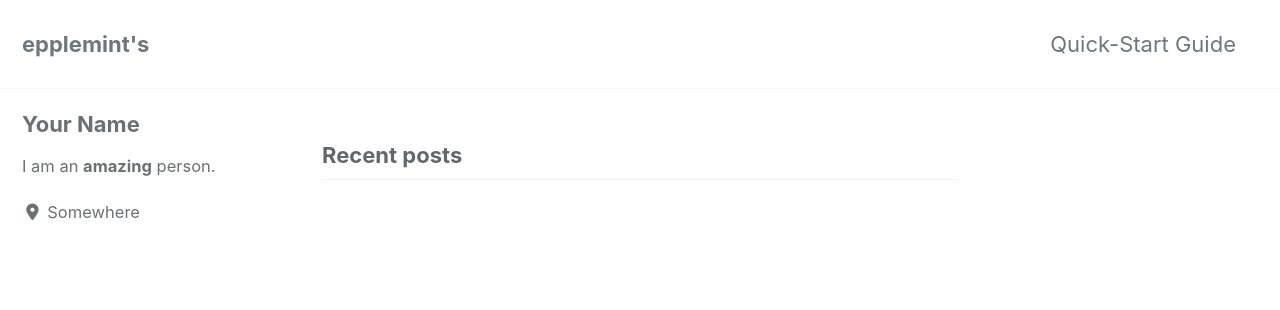
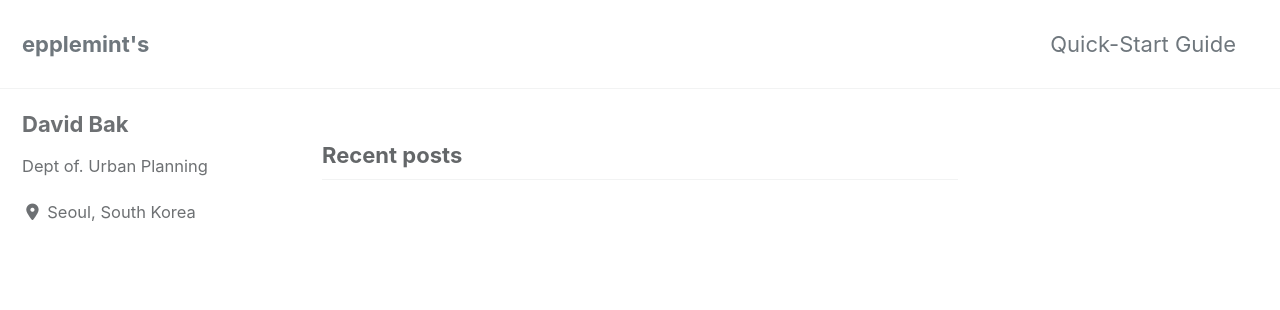
Before and after one commit to epplemint/epplemint.github.io, a Jekyll site: the page built from index.html, in a window 1280 px wide. Shown: the top 310 px of the page. Built offline with Jekyll 4.4.1, drawn with Linux system fonts in a browser that asks for light colours; cached includes are drawn as plain includes; nearby versions of some CDN libraries; the list of posts is cut into pages by our own code.

Commit message:
Update _config.yml

```diff
--- a/_config.yml
+++ b/_config.yml
@@ -39,7 +39,7 @@ comments:
     # https://developers.facebook.com/docs/plugins/comments
     appid                :
     num_posts            : # 5 (default)
-    colorscheme          : # "light" (default), "dark"
+    colorscheme          : "dark" # "light" (default), "dark"
   utterances:
     theme                : "github-dark" # "github-light" (default)
     issue_term           : # "pathname" (default)
@@ -93,10 +93,10 @@ analytics:
 
 # Site Author
 author:
-  name             : "Your Name"
+  name             : "David Bak"
   avatar           : # path of avatar image, e.g. "/assets/images/bio-photo.jpg"
-  bio              : "I am an **amazing** person."
-  location         : "Somewhere"
+  bio              : "Dept of. Urban Planning"
+  location         : "Seoul, South Korea"
   email            :
   links:
     - label: "Email"
```
